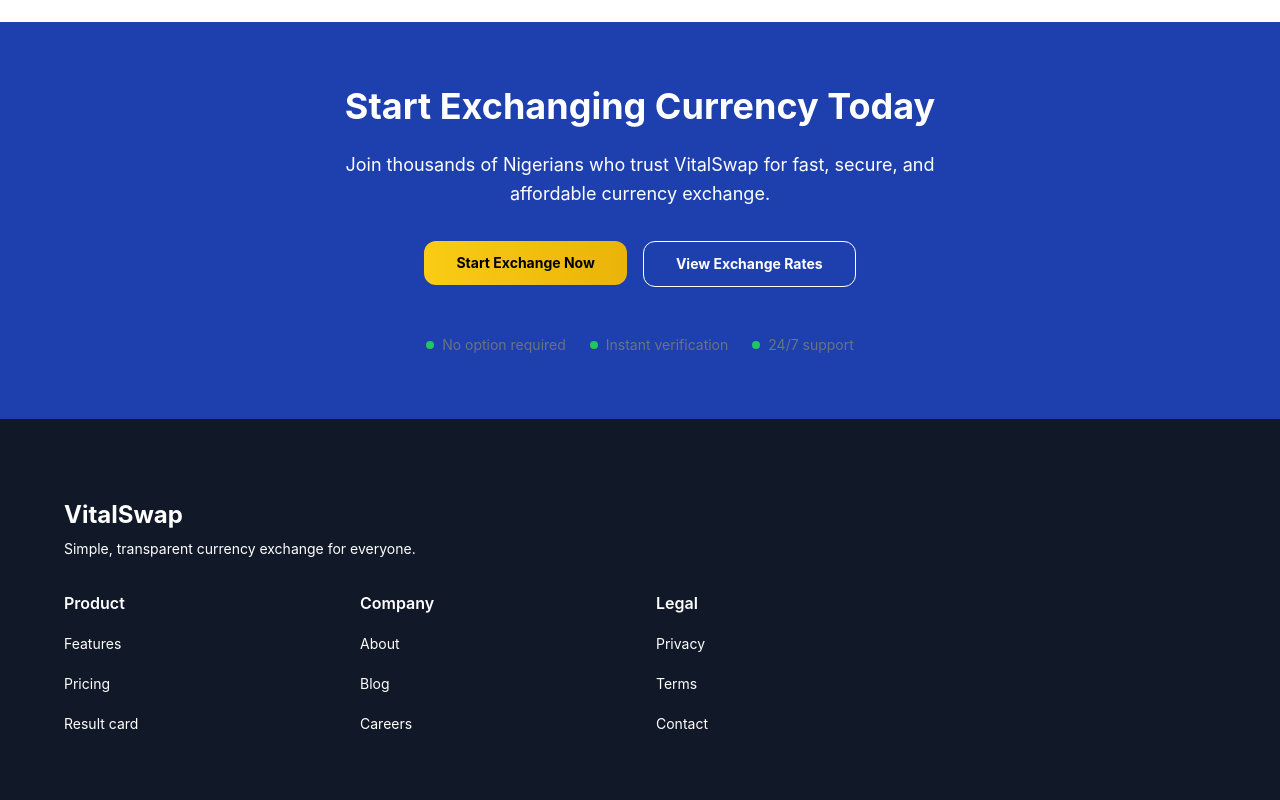
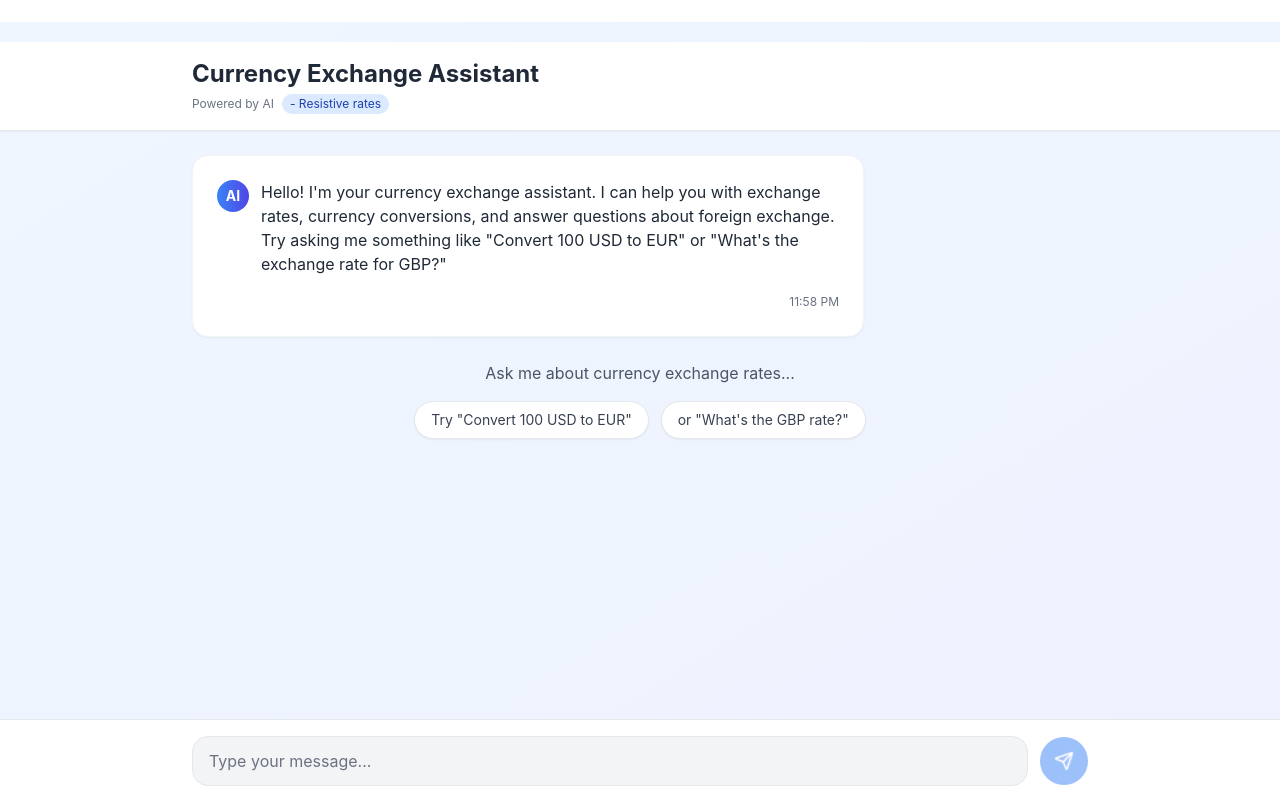
Before and after one commit to amazinglizabeth/FeePage, a React (Vite) app: page / in a window 1280 px wide. Shown: the part 3800-4600 px from the top of the page. Built offline with nearby package versions, Linux system fonts and the light colour scheme.

Commit message:
new features

```diff
--- a/src/App.jsx
+++ b/src/App.jsx
@@ -6,7 +6,11 @@ import WhereYourFeesGo from "@/components/Where-your-fees-go.jsx";
 import FAQ from "@/components/FAQ.jsx";
 import Referrals from "@/components/Referrals.jsx";
 import Cta from "@/components/Cta.jsx";
+import CurrencyExchangeAssistant from "@/components/CurrencyExchangeAssistant.jsx";
 import Footer from "@/components/Footer.jsx";
+import Testimonials from "@/components/Testimonials.jsx";
+import VirtualCard from "@/components/VirtualCard.jsx";
+import TrustLogo from "@/components/TrustLogo.jsx";
 
 export default function App() {
   return (
@@ -14,10 +18,14 @@ export default function App() {
       <Header />
       <Hero />
       <FeeStructure />
+      <TrustLogo />
       <ExchangeCalculator />
+      <VirtualCard />
       <WhereYourFeesGo />
       <FAQ />
       <Referrals />
+      <Testimonials />
+      <CurrencyExchangeAssistant />
       <Cta />
       <Footer />
     </div>
--- /dev/null
+++ b/src/components/CurrencyExchangeAssistant.jsx
@@ -0,0 +1,131 @@
+import { useState } from "react";
+import Send from "../assets/icons/send.png";
+
+const CurrencyExchangeAssistant = () => {
+  const [message, setMessage] = useState("");
+
+  const handleSend = () => {
+    if (message.trim()) {
+      // Handle sending message logic here
+      console.log("Sending message:", message);
+      setMessage("");
+    }
+  };
+
+  const handleKeyPress = (e) => {
+    if (e.key === "Enter") {
+      handleSend();
+    }
+  };
+
+  return (
+    <div className="flex flex-col h-screen bg-gradient-to-br from-blue-50 to-indigo-50 py-5">
+      {/* Header */}
+      <div className="bg-white shadow-sm py-4 px-6 border-b border-gray-200">
+        <div className="max-w-4xl mx-auto">
+          <h1 className="text-2xl font-bold text-gray-800">
+            Currency Exchange Assistant
+          </h1>
+          <div className="flex items-center gap-2 mt-1">
+            <span className="text-xs text-gray-500">Powered by AI</span>
+            <span className="text-xs bg-blue-100 text-blue-800 px-2 py-0.5 rounded-full">
+              - Resistive rates
+            </span>
+          </div>
+        </div>
+      </div>
+
+      {/* Main Content */}
+      <div className="flex-1 overflow-y-auto py-6 px-4">
+        <div className="max-w-4xl mx-auto">
+          {/* Welcome Message */}
+          <div className="bg-white rounded-2xl p-6 shadow-sm mb-6 max-w-2xl border border-gray-100">
+            <div className="flex items-start gap-3">
+              <div className="w-8 h-8 bg-gradient-to-r from-blue-500 to-indigo-600 rounded-full flex items-center justify-center">
+                <span className="text-white text-sm font-bold">AI</span>
+              </div>
+              <div className="flex-1">
+                <p className="text-gray-800 mb-3">
+                  Hello! I'm your currency exchange assistant. I can help you
+                  with exchange rates, currency conversions, and answer
+                  questions about foreign exchange. Try asking me something like
+                  "Convert 100 USD to EUR" or "What's the exchange rate for
+                  GBP?"
+                </p>
+                <div className="text-right">
+                  <span className="text-xs text-gray-500">11:58 PM</span>
+                </div>
+              </div>
+            </div>
+          </div>
+
+          {/* Suggestions */}
+          <div className="text-center mb-8">
+            <p className="text-gray-600 mb-4">
+              Ask me about currency exchange rates...
+            </p>
+            <div className="flex flex-wrap justify-center gap-3">
+              <button className="bg-white border border-gray-200 rounded-full px-4 py-2 text-sm text-gray-700 hover:bg-gray-50 transition-colors shadow-sm">
+                Try "Convert 100 USD to EUR"
+              </button>
+              <button className="bg-white border border-gray-200 rounded-full px-4 py-2 text-sm text-gray-700 hover:bg-gray-50 transition-colors shadow-sm">
+                or "What's the GBP rate?"
+              </button>
+            </div>
+          </div>
+        </div>
+      </div>
+
+      {/* Input Area */}
+      <div className="bg-white border-t border-gray-200 py-4 px-6">
+        <div className="max-w-4xl mx-auto">
+          <div className="flex items-center gap-3">
+            <div className="flex-1 bg-gray-100 rounded-2xl px-4 py-3 border border-gray-200 outline-none focus-within:outline-none">
+              <input
+                type="text"
+                value={message}
+                onChange={(e) => setMessage(e.target.value)}
+                onKeyPress={handleKeyPress}
+                placeholder="Type your message..."
+                className="w-full bg-transparent border-none outline-none focus:ring-1 focus:ring-blue-500 text-gray-800 placeholder-gray-500"
+              />
+            </div>
+            <button
+              onClick={handleSend}
+              disabled={!message.trim()}
+              className="bg-blue-500 text-white rounded-full w-12 h-12 flex items-center justify-center hover:bg-blue-600 transition-all disabled:opacity-50 disabled:cursor-not-allowed shadow-sm"
+            >
+              {/* Using send.png image */}
+              <img
+                src={Send}
+                alt="Send"
+                className="w-5 h-5"
+                onError={(e) => {
+                  e.target.style.display = "none";
+                  const fallback = e.target.nextElementSibling;
+                  if (fallback) fallback.style.display = "block";
+                }}
+              />
+              {/* Fallback SVG */}
+              <svg
+                className="w-5 h-5 hidden"
+                fill="none"
+                stroke="currentColor"
+                viewBox="0 0 24 24"
+              >
+                <path
+                  strokeLinecap="round"
+                  strokeLinejoin="round"
+                  strokeWidth={2}
+                  d="M12 19l9 2-9-18-9 18 9-2zm0 0v-8"
+                />
+              </svg>
+            </button>
+          </div>
+        </div>
+      </div>
+    </div>
+  );
+};
+
+export default CurrencyExchangeAssistant;
--- /dev/null
+++ b/src/components/Testimonials.jsx
@@ -0,0 +1 @@
+export default function Testimonials() {}
--- /dev/null
+++ b/src/components/TrustLogo.jsx
@@ -0,0 +1 @@
+export default function TrustLogo() {}
--- /dev/null
+++ b/src/components/VirtualCard.jsx
@@ -0,0 +1,3 @@
+export default function VitualCard() {
+  <div></div>;
+}
```
Also changed, not shown: src/assets/icons/send.png (added).
